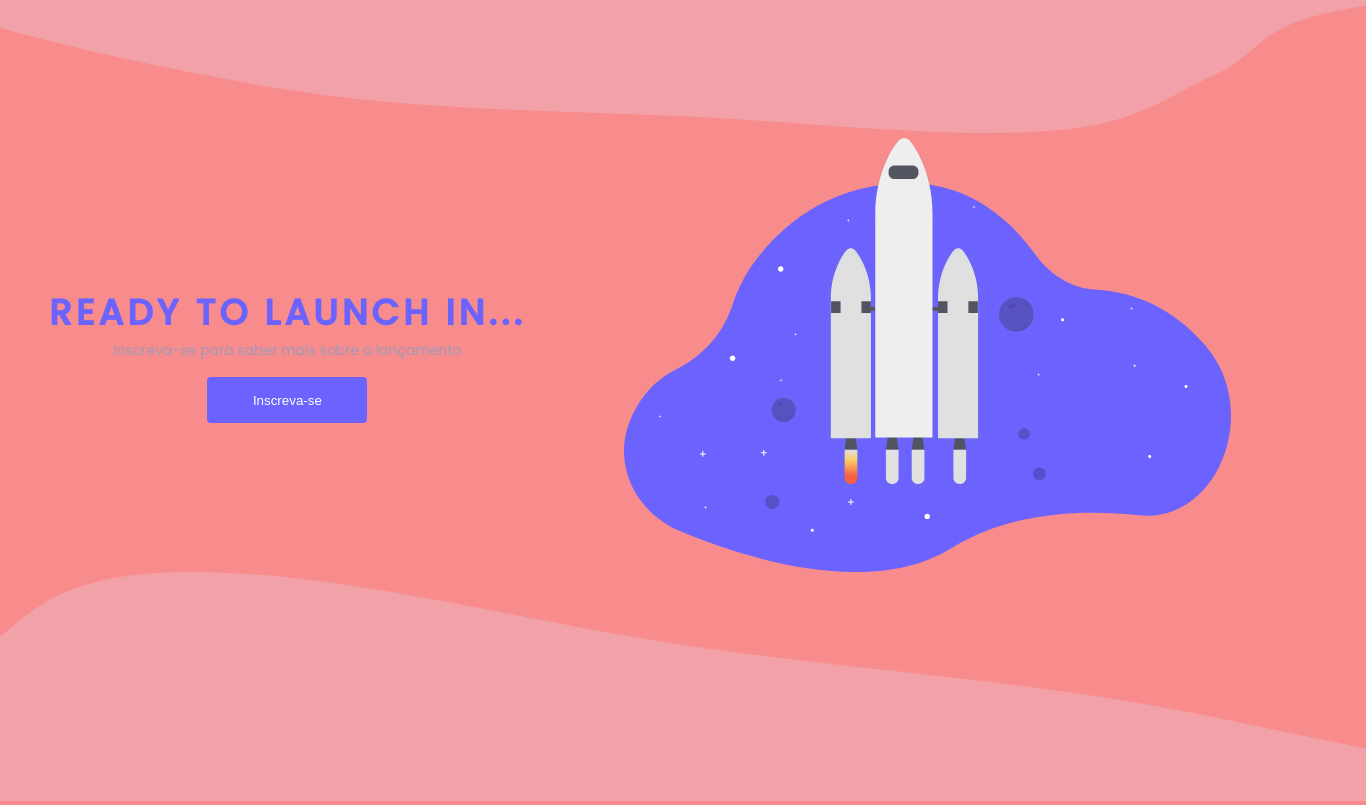
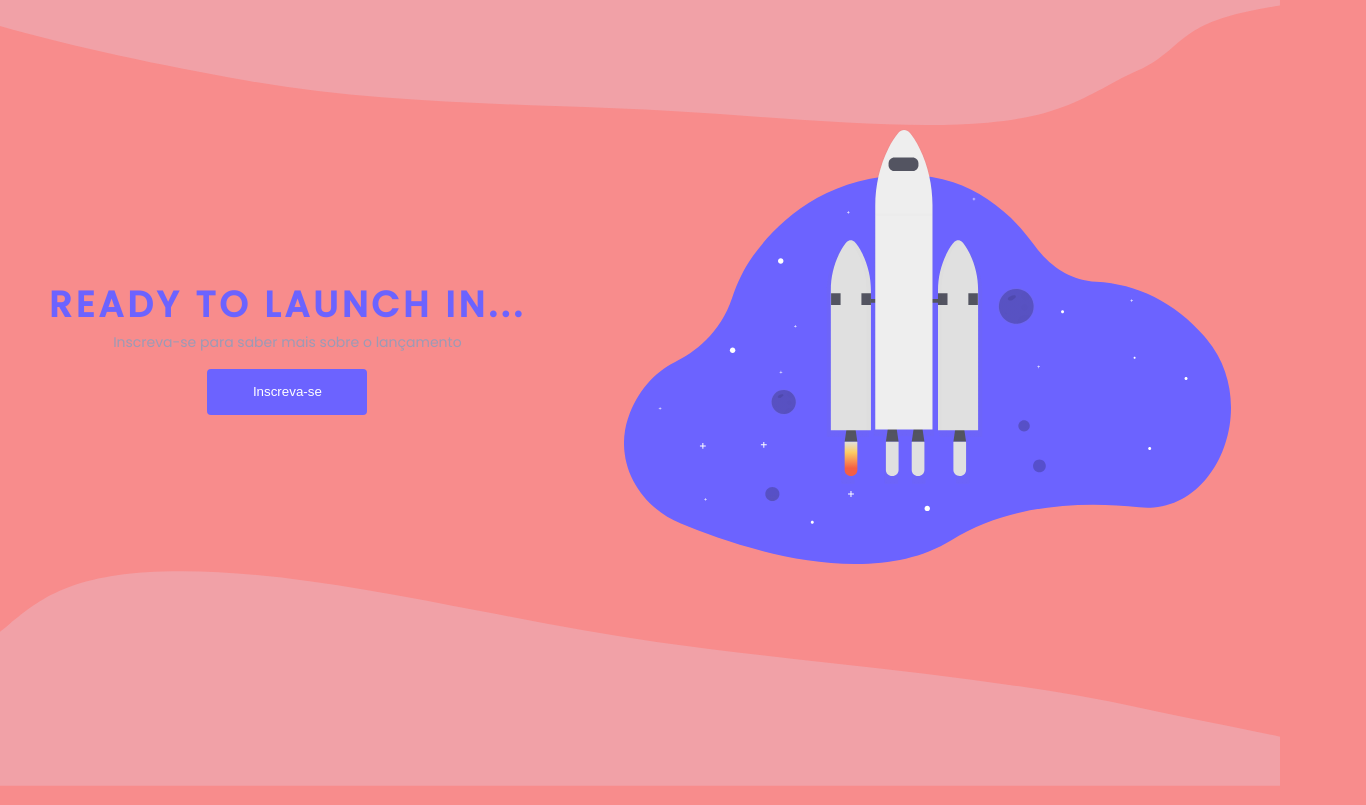
Before and after one commit to kahmariano/Countdown_time, a plain HTML site: page index.html in a window 1280 px wide. Shown: the whole page, 1366 px wide, since content can reach past the window. Drawn offline with Linux system fonts and the light colour scheme.

Commit message:
css width

```diff
--- a/style.css
+++ b/style.css
@@ -15,9 +15,10 @@
 body {
   background-color: #f88c8c;
 }
-
 .header-img {
   color: rgba(221, 219, 242, 0.26);
+  width: 100%;
+  height: 100%;
 }
 
 main {
@@ -68,4 +69,6 @@ button {
 .footer-img {
   top: 542px;
   color: rgba(221, 219, 242, 0.26);
+  width: 100%;
+  height: 229px;
 }
```
